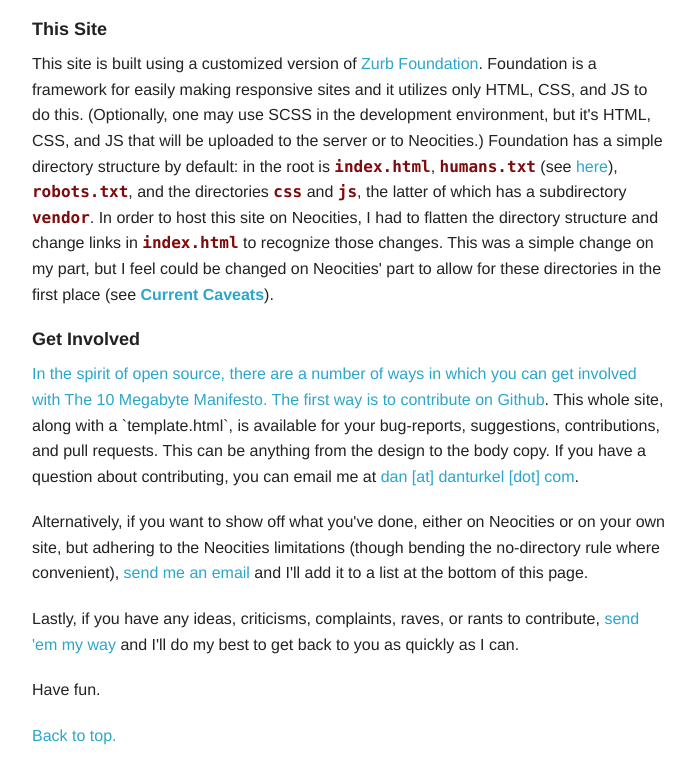
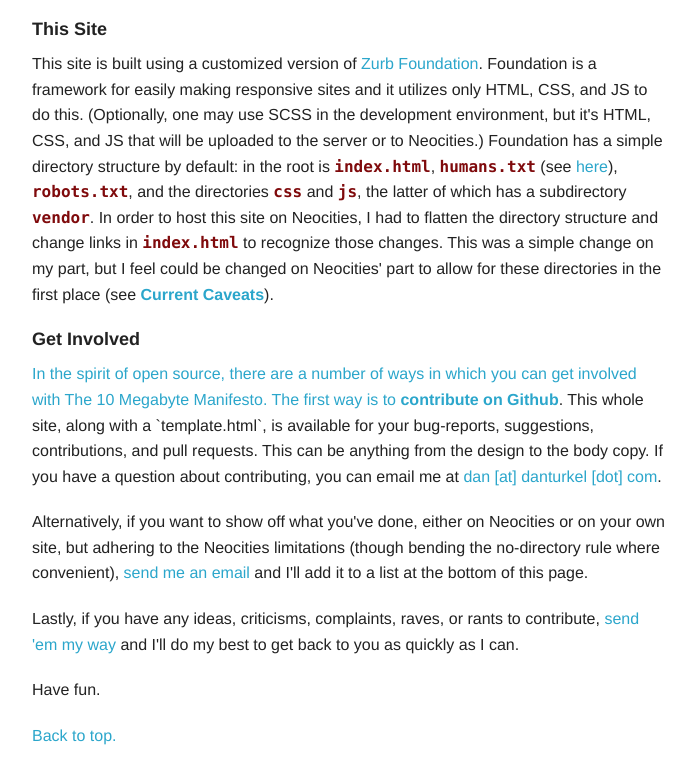
Before and after one commit to daturkel/10mbmanifesto, a plain HTML site: page index.html in a window 1280 px wide. Shown: the part 1769-2537 px from the top of the page, without its empty margins (373-1068 px from the left). Drawn offline with Linux system fonts and the light colour scheme.

Commit message:
bolded github link

```diff
--- a/index.html
+++ b/index.html
@@ -55,7 +55,7 @@
             <p>This site is built using a customized version of <a href="http://foundation.zurb.com/" title="Zurb Foundation">Zurb Foundation</a>. Foundation is a framework for easily making responsive sites and it utilizes only HTML, CSS, and JS to do this. (Optionally, one may use SCSS in the development environment, but it's HTML, CSS, and JS that will be uploaded to the server or to Neocities.) Foundation has a simple directory structure by default: in the root is <code>index.html</code>, <code>humans.txt</code> (see <a href="http://humanstxt.com/" title="Humans.txt">here</a>), <code>robots.txt</code>, and the directories <code>css</code> and <code>js</code>, the latter of which has a subdirectory <code>vendor</code>. In order to host this site on Neocities, I had to flatten the directory structure and change links in <code>index.html</code> to recognize those changes. This was a simple change on my part, but I feel could be changed on Neocities' part to allow for these directories in the first place (see <a href="#currentcaveats"><strong>Current Caveats</strong></a>).</p>
             <a name="getinvolved"</a>
             <h5>Get Involved</h5>
-            <p>In the spirit of open source, there are a number of ways in which you can get involved with The 10 Megabyte Manifesto. The first way is to <a href="https://github.com/daturkel/10mbmanifesto" title="Contribute on Github">contribute on Github</a>. This whole site, along with a `template.html`, is available for your bug-reports, suggestions, contributions, and pull requests. This can be anything from the design to the body copy. If you have a question about contributing, you can email me at <a href="mailto:dan@danturkel.com">dan [at] danturkel [dot] com</a>.</p>
+            <p>In the spirit of open source, there are a number of ways in which you can get involved with The 10 Megabyte Manifesto. The first way is to <strong><a href="https://github.com/daturkel/10mbmanifesto" title="Contribute on Github">contribute on Github</a></strong>. This whole site, along with a `template.html`, is available for your bug-reports, suggestions, contributions, and pull requests. This can be anything from the design to the body copy. If you have a question about contributing, you can email me at <a href="mailto:dan@danturkel.com">dan [at] danturkel [dot] com</a>.</p>
             <p>Alternatively, if you want to show off what you've done, either on Neocities or on your own site, but adhering to the Neocities limitations (though bending the no-directory rule where convenient), <a href="mailto:dan@danturkel.com">send me an email</a> and I'll add it to a list at the bottom of this page.</p>
             <p>Lastly, if you have any ideas, criticisms, complaints, raves, or rants to contribute, <a href="mailto:dan@danturkel.com">send 'em my way</a> and I'll do my best to get back to you as quickly as I can.</p>
             <p>Have fun.</p>
```
